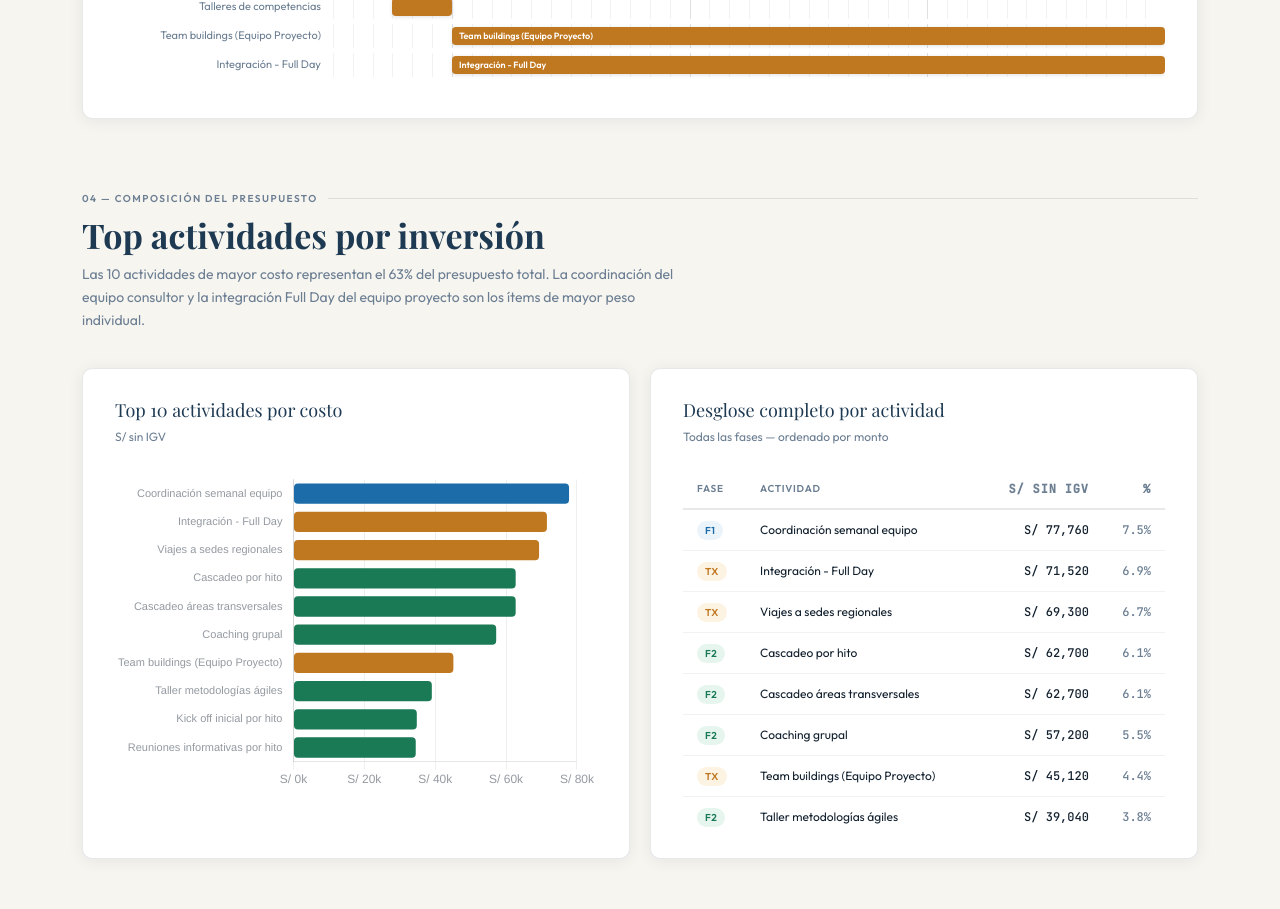
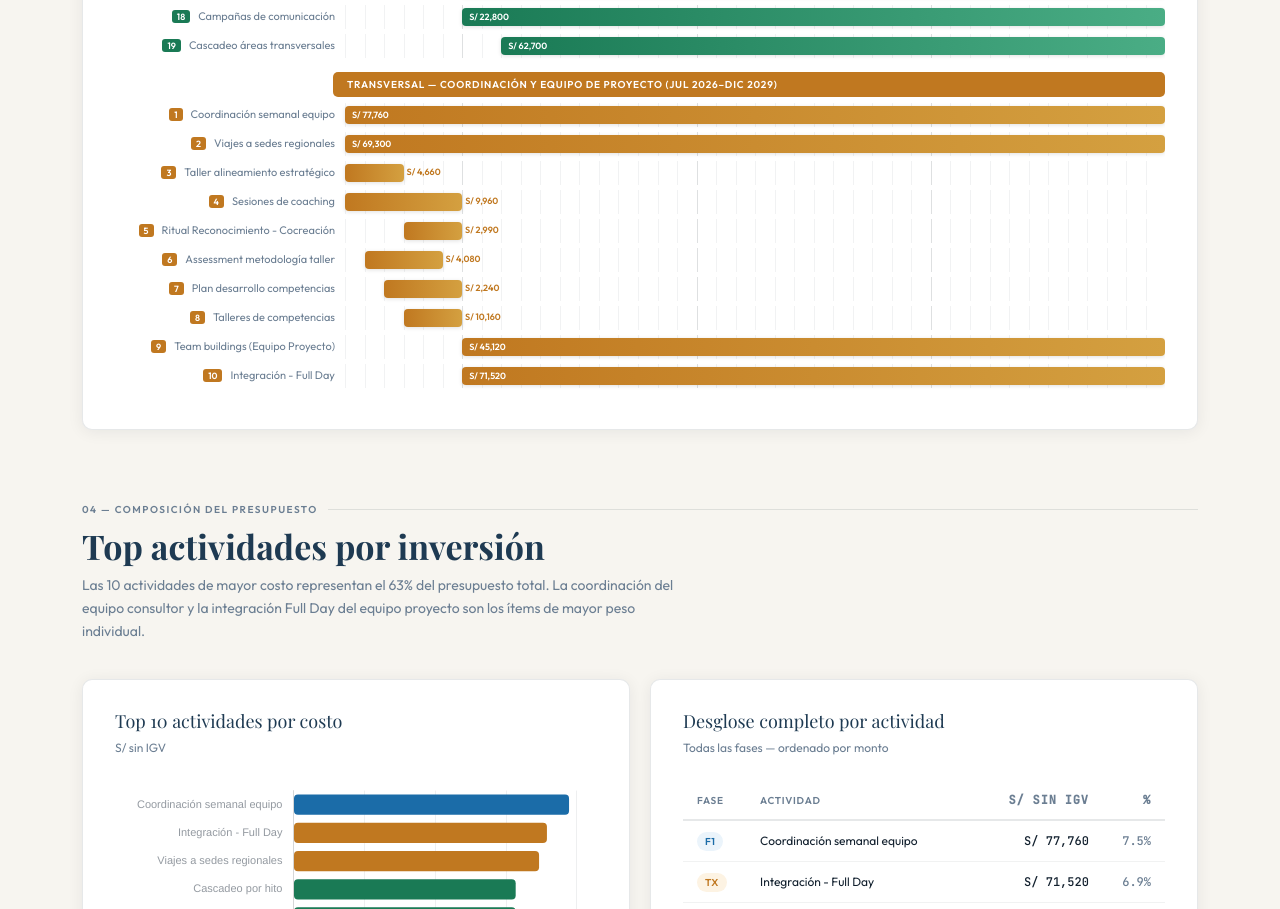
Before and after one commit to juliogavila1415/onp-dashboard, a plain HTML site: page index2.html in a window 1280 px wide. Shown: the part 5271-6180 px from the top of the page. Drawn offline with nearby package versions, Linux system fonts and the light colour scheme.

Commit message:
Add files via upload

```diff
--- a/index2.html
+++ b/index2.html
@@ -143,13 +143,13 @@ h2.section-title{
 /* ── TIMELINE GANTT ── */
 .gantt-wrap{overflow-x:auto;padding-bottom:8px}
 .gantt{min-width:800px}
-.gantt-header{display:flex;padding-left:220px;margin-bottom:6px;gap:0}
+.gantt-header{display:flex;padding-left:232px;margin-bottom:6px;gap:0}
 .gantt-yr{
   font-size:10px;font-weight:700;letter-spacing:.08em;text-transform:uppercase;
   color:#fff;text-align:center;padding:5px 0;border-radius:4px;margin:0 1px;
 }
 .gantt-row{display:flex;align-items:center;margin-bottom:5px}
-.gantt-label{width:218px;min-width:218px;font-size:11px;color:var(--muted);text-align:right;padding-right:12px;line-height:1.3}
+.gantt-label{width:230px;min-width:230px;font-size:11px;color:var(--muted);text-align:right;padding-right:10px;line-height:1.3;display:flex;align-items:center;justify-content:flex-end;gap:4px}
 .gantt-track{flex:1;position:relative;height:24px}
 .gantt-bg-cols{position:absolute;inset:0;display:flex}
 .gantt-col{flex:1;border-left:1px solid rgba(18,32,46,.06)}
@@ -385,7 +385,7 @@ tr:hover td{background:rgba(18,32,46,.02)}
 <div class="section fade-up delay-2">
   <div class="section-label">03 — Cronograma de actividades</div>
   <h2 class="section-title">Línea de tiempo por actividad</h2>
-  <p class="section-desc">Representación visual del cronograma de las 46 actividades del Plan GC, distribuidas en Fase 1 (azul), Fase 2 (verde) y Transversal (ámbar). Escala: Jul 2026 → Dic 2029 (42 meses).</p>
+  <p class="section-desc">Cronograma de las 46 actividades del Plan GC agrupadas por fase. Cada barra muestra el monto de inversión. Numeración por fase: F1 (1–17) · F2 (1–19) · Transversal (1–10). Escala: Jul 2026 → Dic 2029 (42 meses).</p>
   <div class="card">
     <div class="gantt-wrap">
       <div class="gantt" id="gantt-container"></div>
@@ -551,45 +551,54 @@ const ACTIVITIES = [
 
 const GANTT_ITEMS = [
   // F1
-  {fase:'F1',label:'Kick off inicial',s:0,e:2},
-  {fase:'F1',label:'Taller metodologías ágiles',s:0,e:2},
-  {fase:'F1',label:'Coaching grupal',s:1,e:5},
-  {fase:'F1',label:'Reuniones informativas',s:0,e:5},
-  {fase:'F1',label:'Campañas de sensibilización',s:0,e:5},
-  {fase:'F1',label:'Cascadeo por líderes',s:1,e:5},
-  {fase:'F1',label:'Espacios de diálogo (OTI)',s:1,e:5},
-  {fase:'F1',label:'Sesiones de acompañamiento',s:2,e:5},
-  {fase:'F1',label:'Espacios de diálogo (iniciativas)',s:2,e:5},
-  {fase:'F1',label:'Talleres gestión del cambio',s:2,e:5},
-  {fase:'F1',label:'Talleres habilidades blandas',s:2,e:5},
-  {fase:'F1',label:'Cascadeo (iniciativas)',s:2,e:5},
-  {fase:'F1',label:'Talleres de liderazgo',s:3,e:5},
-  {fase:'F1',label:'Difusión de materiales',s:4,e:5},
+  {fase:'F1',n:1,label:'Kick off inicial',s:0,e:2,costo:16400},
+  {fase:'F1',n:2,label:'Taller metodologías ágiles',s:0,e:2,costo:18840},
+  {fase:'F1',n:3,label:'Coaching grupal',s:1,e:5,costo:14280},
+  {fase:'F1',n:4,label:'Reuniones informativas institucional',s:0,e:5,costo:6600},
+  {fase:'F1',n:5,label:'Campañas de sensibilización',s:0,e:5,costo:9120},
+  {fase:'F1',n:6,label:'Cascadeo por líderes',s:1,e:5,costo:11940},
+  {fase:'F1',n:7,label:'Espacios de diálogo (OTI)',s:1,e:5,costo:9680},
+  {fase:'F1',n:8,label:'Sesiones de acompañamiento',s:2,e:5,costo:15504},
+  {fase:'F1',n:9,label:'Kick off informativo (iniciativas)',s:2,e:3,costo:1440},
+  {fase:'F1',n:10,label:'Espacios de diálogo (iniciativas)',s:2,e:5,costo:14080},
+  {fase:'F1',n:11,label:'Talleres gestión del cambio',s:2,e:5,costo:8320},
+  {fase:'F1',n:12,label:'Talleres habilidades blandas',s:2,e:5,costo:10240},
+  {fase:'F1',n:13,label:'Reuniones informativas',s:1,e:5,costo:6900},
+  {fase:'F1',n:14,label:'Campañas sensibilización (inic.)',s:2,e:5,costo:9120},
+  {fase:'F1',n:15,label:'Cascadeo (iniciativas)',s:2,e:5,costo:12540},
+  {fase:'F1',n:16,label:'Talleres de liderazgo',s:3,e:5,costo:10240},
+  {fase:'F1',n:17,label:'Difusión de materiales',s:4,e:5,costo:3280},
   // F2
-  {fase:'F2',label:'Kick off inicial por hito',s:6,e:32},
-  {fase:'F2',label:'Taller metodologías ágiles',s:7,e:33},
-  {fase:'F2',label:'Coaching grupal',s:8,e:41},
-  {fase:'F2',label:'Kick off informativo',s:6,e:32},
-  {fase:'F2',label:'Espacios de diálogo',s:9,e:38},
-  {fase:'F2',label:'Talleres gestión del cambio',s:9,e:39},
-  {fase:'F2',label:'Talleres habilidades blandas',s:9,e:39},
-  {fase:'F2',label:'Reuniones informativas por hito',s:6,e:41},
-  {fase:'F2',label:'Campañas de sensibilización',s:6,e:41},
-  {fase:'F2',label:'Cascadeo por hito',s:8,e:41},
-  {fase:'F2',label:'Talleres de liderazgo',s:10,e:39},
-  {fase:'F2',label:'Team buildings (OTI)',s:6,e:41},
-  {fase:'F2',label:'Inducciones vivenciales (OTI)',s:8,e:38},
-  {fase:'F2',label:'Talleres bienestar y estrés (OTI)',s:9,e:39},
-  {fase:'F2',label:'Cascadeo áreas transversales',s:8,e:41},
+  {fase:'F2',n:1,label:'Kick off inicial por hito',s:6,e:32,costo:34800},
+  {fase:'F2',n:2,label:'Taller metodologías ágiles',s:7,e:33,costo:39040},
+  {fase:'F2',n:3,label:'Coaching grupal',s:8,e:41,costo:57200},
+  {fase:'F2',n:4,label:'Kick off informativo por hito',s:6,e:32,costo:5760},
+  {fase:'F2',n:5,label:'Espacios de diálogo',s:9,e:38,costo:17590},
+  {fase:'F2',n:6,label:'Talleres gestión del cambio',s:9,e:39,costo:29440},
+  {fase:'F2',n:7,label:'Talleres habilidades blandas',s:9,e:39,costo:32000},
+  {fase:'F2',n:8,label:'Reuniones informativas por hito',s:6,e:41,costo:34500},
+  {fase:'F2',n:9,label:'Campañas de sensibilización',s:6,e:41,costo:22800},
+  {fase:'F2',n:10,label:'Cascadeo por hito',s:8,e:41,costo:62700},
+  {fase:'F2',n:11,label:'Talleres de liderazgo',s:10,e:39,costo:32000},
+  {fase:'F2',n:12,label:'Difusión de materiales',s:12,e:41,costo:6000},
+  {fase:'F2',n:13,label:'Team buildings (OTI)',s:6,e:41,costo:20480},
+  {fase:'F2',n:14,label:'Inducciones vivenciales (OTI)',s:8,e:38,costo:3840},
+  {fase:'F2',n:15,label:'Talleres bienestar y estrés (OTI)',s:9,e:39,costo:30720},
+  {fase:'F2',n:16,label:'Kick off general transversales',s:6,e:32,costo:5760},
+  {fase:'F2',n:17,label:'Reuniones informativas periódicas',s:6,e:41,costo:34500},
+  {fase:'F2',n:18,label:'Campañas de comunicación',s:6,e:41,costo:22800},
+  {fase:'F2',n:19,label:'Cascadeo áreas transversales',s:8,e:41,costo:62700},
   // TX
-  {fase:'TX',label:'Coordinación semanal equipo',s:0,e:41},
-  {fase:'TX',label:'Viajes a sedes regionales',s:0,e:41},
-  {fase:'TX',label:'Taller alineamiento estratégico',s:0,e:2},
-  {fase:'TX',label:'Sesiones de coaching',s:0,e:5},
-  {fase:'TX',label:'Assessment + Plan competencias',s:1,e:5},
-  {fase:'TX',label:'Talleres de competencias',s:3,e:5},
-  {fase:'TX',label:'Team buildings (Equipo Proyecto)',s:6,e:41},
-  {fase:'TX',label:'Integración - Full Day',s:6,e:41},
+  {fase:'TX',n:1,label:'Coordinación semanal equipo',s:0,e:41,costo:77760},
+  {fase:'TX',n:2,label:'Viajes a sedes regionales',s:0,e:41,costo:69300},
+  {fase:'TX',n:3,label:'Taller alineamiento estratégico',s:0,e:2,costo:4660},
+  {fase:'TX',n:4,label:'Sesiones de coaching',s:0,e:5,costo:9960},
+  {fase:'TX',n:5,label:'Ritual Reconocimiento - Cocreación',s:3,e:5,costo:2990},
+  {fase:'TX',n:6,label:'Assessment metodología taller',s:1,e:4,costo:4080},
+  {fase:'TX',n:7,label:'Plan desarrollo competencias',s:2,e:5,costo:2240},
+  {fase:'TX',n:8,label:'Talleres de competencias',s:3,e:5,costo:10160},
+  {fase:'TX',n:9,label:'Team buildings (Equipo Proyecto)',s:6,e:41,costo:45120},
+  {fase:'TX',n:10,label:'Integración - Full Day',s:6,e:41,costo:71520},
 ];
 
 const COLS = 42;
@@ -656,25 +665,43 @@ const bgCols=()=>{
 };
 
 let lastFase=null;
+let faseCounter={F1:0,F2:0,TX:0};
 GANTT_ITEMS.forEach(it=>{
   if(it.fase!==lastFase){
     const color=it.fase==='F1'?F1C:it.fase==='F2'?F2C:TXC;
-    const lbl=it.fase==='F1'?'FASE 1':it.fase==='F2'?'FASE 2':'TRANSVERSAL';
-    ganttHtml+=`<div style="display:flex;align-items:center;margin:10px 0 5px;gap:0"><div style="width:218px"></div><div style="padding:3px 12px;background:${color};border-radius:4px;font-size:10px;font-weight:700;letter-spacing:.1em;text-transform:uppercase;color:#fff">${lbl}</div></div>`;
+    const lbl=it.fase==='F1'?'FASE 1 — Diseño y Levantamiento (Jul–Dic 2026)':
+              it.fase==='F2'?'FASE 2 — Construcción, Pruebas y Despliegue (Ene 2027–Dic 2029)':
+              'TRANSVERSAL — Coordinación y Equipo de Proyecto (Jul 2026–Dic 2029)';
+    ganttHtml+=`<div style="display:flex;align-items:center;margin:14px 0 6px;gap:0">
+      <div style="width:218px"></div>
+      <div style="padding:5px 14px;background:${color};border-radius:5px;font-size:10px;font-weight:700;letter-spacing:.08em;text-transform:uppercase;color:#fff;flex:1">${lbl}</div>
+    </div>`;
     lastFase=it.fase;
   }
   const color=it.fase==='F1'?F1C:it.fase==='F2'?F2C:TXC;
+  const colorLight=it.fase==='F1'?'#5BA3D9':it.fase==='F2'?'#4AAD85':'#D4A040';
   const pL=(it.s/COLS*100).toFixed(2);
   const pW=((it.e-it.s+1)/COLS*100).toFixed(2);
-  const showTxt=parseFloat(pW)>12;
+  const costoFmt='S/ '+it.costo.toLocaleString('es-PE');
+  const pctW=parseFloat(pW);
+  const showLabel=pctW>18;
+  const showCostoInBar=pctW>22;
   ganttHtml+=`
     <div class="gantt-row">
-      <div class="gantt-label">${it.label}</div>
+      <div class="gantt-label">
+        <span style="display:inline-block;background:${color};color:#fff;font-size:9px;font-weight:700;padding:1px 5px;border-radius:3px;margin-right:4px">${it.n}</span>${it.label}
+      </div>
       <div class="gantt-track">
         ${bgCols()}
-        <div class="gantt-bar" style="left:${pL}%;width:${pW}%;background:${color}">
-          ${showTxt?`<span style="overflow:hidden;text-overflow:ellipsis;white-space:nowrap;font-size:9px">${it.label}</span>`:''}
+        <div class="gantt-bar" style="left:${pL}%;width:${pW}%;background:linear-gradient(90deg,${color},${colorLight});"
+          title="${it.n}. ${it.label} — ${costoFmt}">
+          ${showCostoInBar
+            ? `<span style="overflow:hidden;text-overflow:ellipsis;white-space:nowrap;font-size:9px;font-weight:700">${costoFmt}</span>`
+            : showLabel
+            ? `<span style="overflow:hidden;text-overflow:ellipsis;white-space:nowrap;font-size:9px">${costoFmt}</span>`
+            : ''}
         </div>
+        ${!showCostoInBar ? `<div style="position:absolute;left:calc(${pL}% + ${pW}% + 3px);top:4px;font-size:9px;font-weight:600;color:${color};white-space:nowrap">${costoFmt}</div>` : ''}
       </div>
     </div>`;
 });
```
